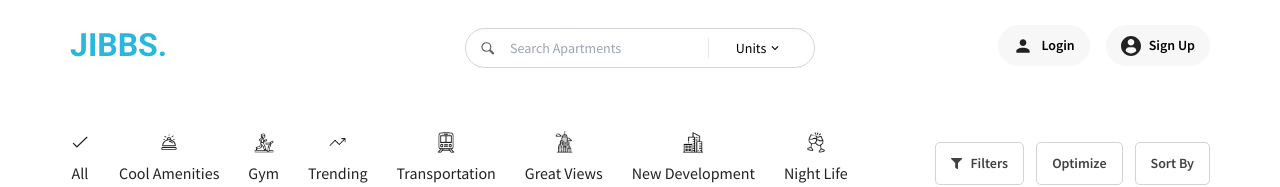
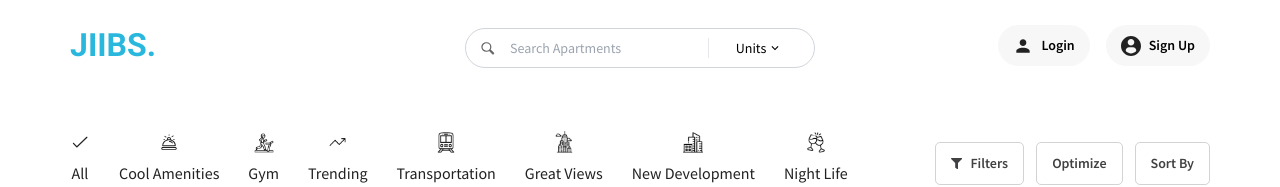
Before and after one commit to shariful10/jiibs, a Next.js app: page / in a window 1280 px wide. Shown: the top 187 px of the page. Built offline with nearby package versions, Linux system fonts and the light colour scheme.

Commit message:
changes logo name

```diff
--- a/src/Components/Shared/Logo.jsx
+++ b/src/Components/Shared/Logo.jsx
@@ -4,7 +4,7 @@ export default function Logo() {
   return (
     <>
       <div className="flex text-[32px] leading-[47px] font-semibold text-primary font-roboto">
-        <Link href="/">JIBBS.</Link>
+        <Link href="/">JIIBS.</Link>
       </div>
     </>
   );
```
